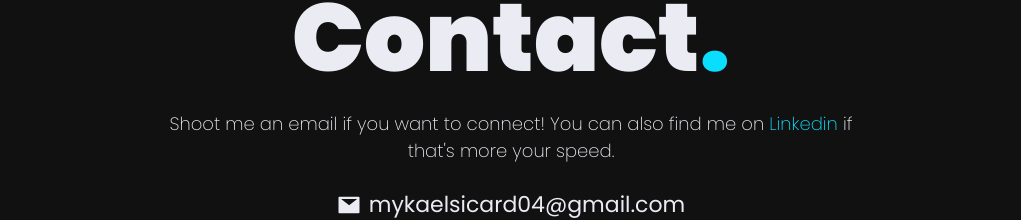
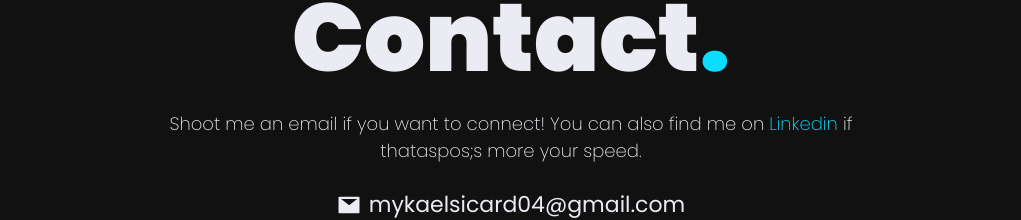
Before and after one commit to mykaelsss/portfolio-typescript, a Next.js app: page / in a window 1280 px wide. Shown: the part 3675-3895 px from the top of the page, without its empty margins (159-1180 px from the left). Built offline with nearby package versions, Linux system fonts and the light colour scheme.

Commit message:
Update Contact.tsx

```diff
--- a/components/home/contact/Contact.tsx
+++ b/components/home/contact/Contact.tsx
@@ -22,7 +22,7 @@ export const Contact = () => {
             >
               Linkedin
             </Link>{" "}
-            if that's more your speed.
+            if thataspos;s more your speed.
           </p>
         </Reveal>
         <Reveal width="100%">
```
